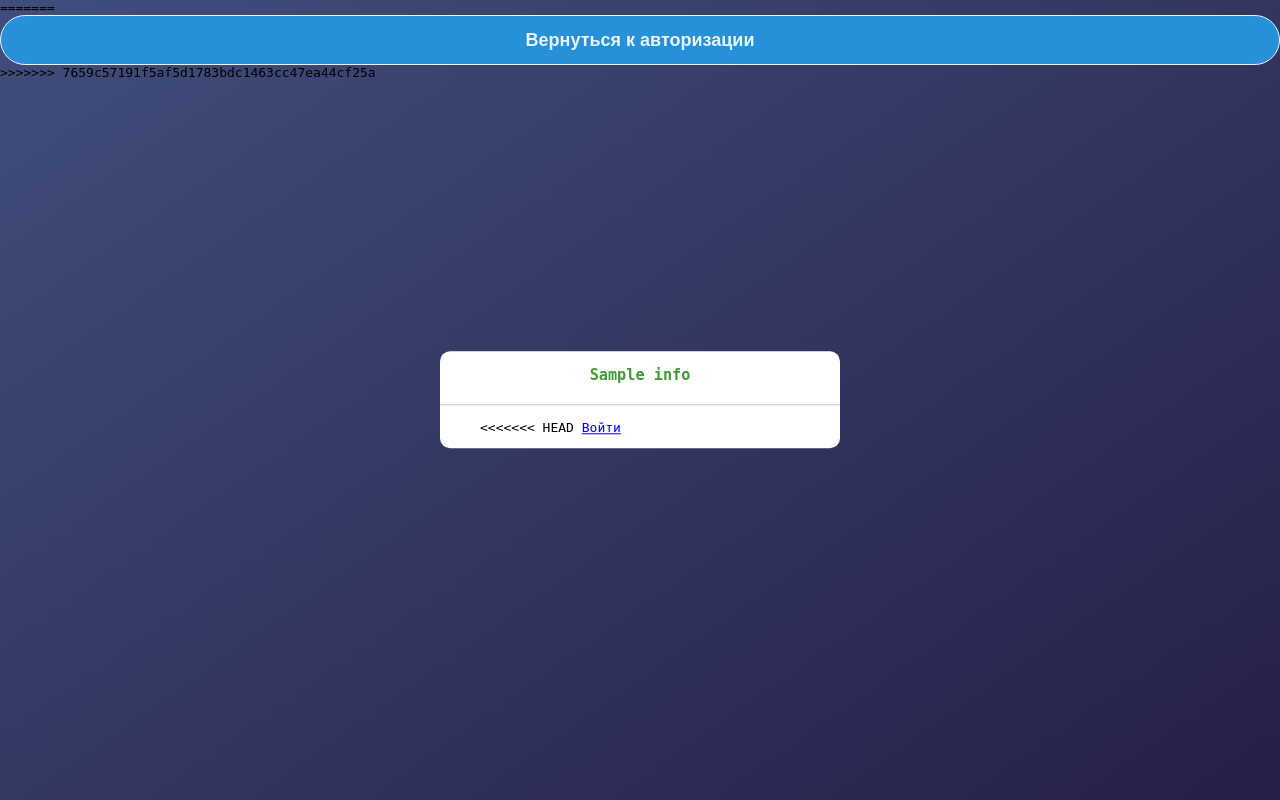
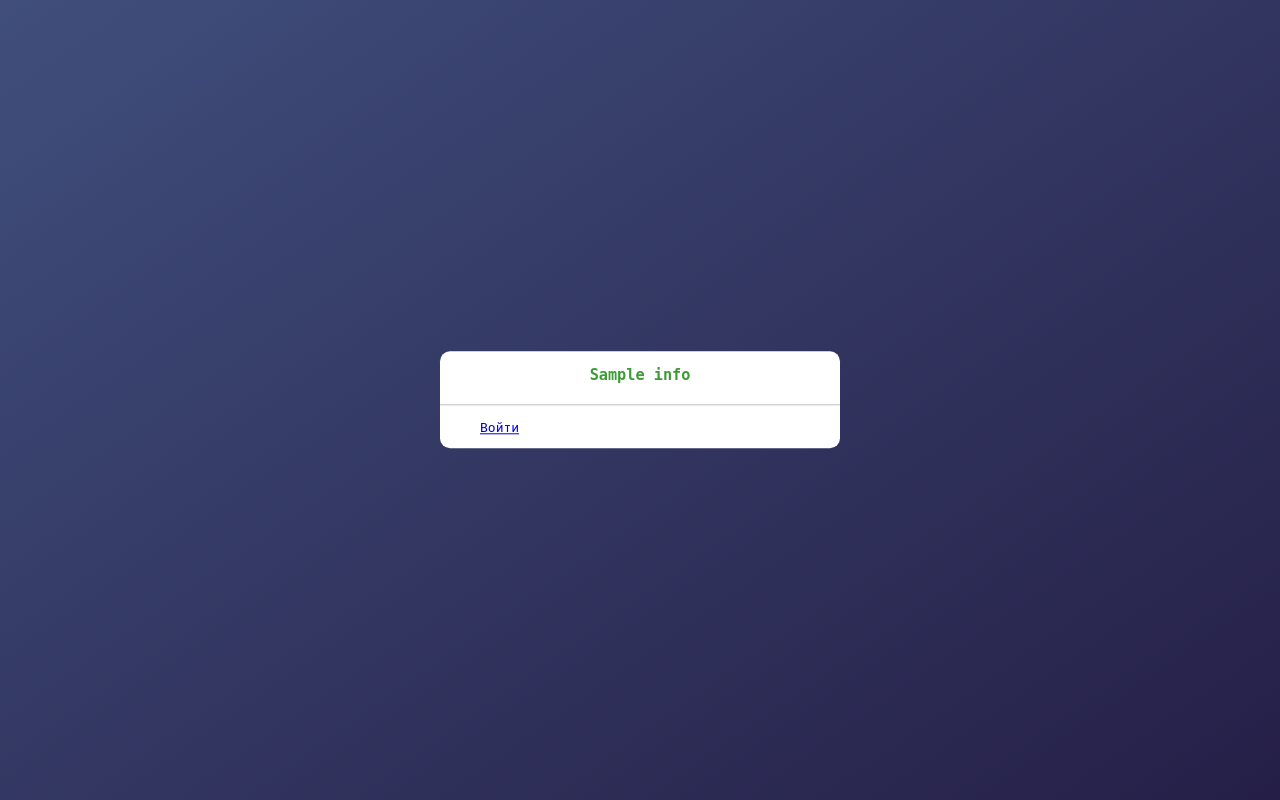
Before and after one commit to Ki4EH/cyberHackers_hakaton, a Flask app: template templates/info.html in a window 1280 px wide. Run offline with Flask 3, Linux system fonts and the light colour scheme; the template is opened without the code that fills it: most values are stand-ins (such as "Sample title", 1, 10 or a date in 2020).

Commit message:
inp upd 1

```diff
--- a/templates/info.html
+++ b/templates/info.html
@@ -11,13 +11,8 @@
     <div class="center">
         <h3>{{info}}</h3>
         <form method="post">
-<<<<<<< HEAD
             <a href="/" class="inp">Войти</a>
             </div>
-=======
-            <input type="submit" value="Вернуться к авторизации">
-
->>>>>>> 7659c57191f5af5d1783bdc1463cc47ea44cf25a
         </form>
     </div>
 </body>
```
